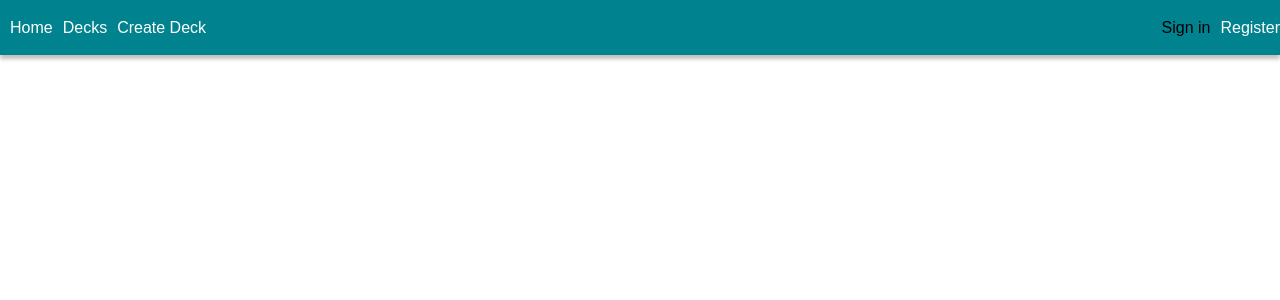
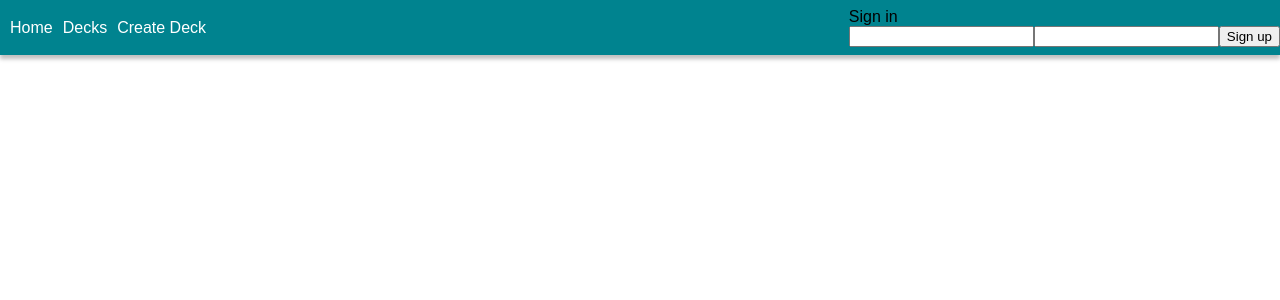
Before and after one commit to galbertsson/MarcWeb, a Next.js app in the folder Marc/: page / in a window 1280 px wide. Shown: the top 300 px of the page. Built offline with nearby package versions, Linux system fonts and the light colour scheme.

Commit message:
Made it possible to sign up

```diff
--- a/Marc/components/auth/signInContainer.tsx
+++ b/Marc/components/auth/signInContainer.tsx
@@ -36,7 +36,7 @@ class signInContainer extends React.Component<SignInContainerProps, SignInContai
 
     submit(e: React.FormEvent<HTMLInputElement>) {
         const { email, password } = this.state;
-        sendRequest(PATHS.LOGIN, [], {username: email, password: password});
+        sendRequest(PATHS.LOGIN, [], {username: email, password});
 
         e.preventDefault()
     }
--- a/Marc/components/auth/signin.js
+++ b/Marc/components/auth/signin.js
@@ -68,8 +68,8 @@ const SignIn = ({onChange, submit, onClose}) => {
                 <h1 className={'heading'} >Login</h1>
                 <span style={{position: 'absolute', top: '10px', right: '10px' }} onClick={() => onClose()}>X</span>
                 <div className='input-container'>
-                    <input type="email" className={'textInput'} name="email" onChange={onChange} placeholder='Username' />
-                    <input type="password" className={'textInput'} name="password" onChange={onChange} placeholder='Password'/>
+                    <input type="email" className={'textInput'} name="email" onChange={(e) => onChange(e)} placeholder='Username' />
+                    <input type="password" className={'textInput'} name="password" onChange={(e) => onChange(e)} placeholder='Password'/>
                 </div>
                 <button onClick={submit} className={'button'}>Login</button>
             </form>
--- /dev/null
+++ b/Marc/components/auth/signup.tsx
@@ -0,0 +1,46 @@
+import React from 'react';
+import { withRouter } from 'next/router'
+import { sendRequest } from '../communication/communication';
+import { PATHS } from '../communication/routes';
+
+class Signup extends React.Component<{}, {email: string, password: string}> {
+
+    constructor(props: {}){
+        super(props)
+        this.state = {
+            email: '',
+            password: ''
+        }
+    }
+
+    register(){
+        /* this.props.firebase.createUserWithEmailAndPassword(this.state.email, this.state.password)
+        .then(this.setState({email : "", password : ""}))
+        .catch(error => {
+            if(error){}
+        }) */
+        const { email, password } = this.state;
+
+        sendRequest(PATHS.REGISTER, [], { username: email , password});
+    }
+
+    //@ts-ignore
+    change(e){
+        //@ts-ignore
+        this.setState({[e.target.name] : e.target.value})
+    }
+
+    render(){
+        return <>
+                <form>
+                    {/* @ts-ignore */}
+                    <input onChange={(e) => this.change(e)} name="email" type="email" />
+                    {/* @ts-ignore */}
+                    <input onChange={(e) => this.change(e)} name="password" type="password" />
+                    <button onClick={() => this.register()}>Sign up</button>
+                </form>
+            </>
+    }
+}
+
+export default Signup;
--- a/Marc/components/shared/header.tsx
+++ b/Marc/components/shared/header.tsx
@@ -3,6 +3,7 @@ import Link from 'next/link'
 import SigninContainer from '../auth/signInContainer'
 import Colors from '../../util/colors'
 import User from '../../util/User'
+import Signup from '../auth/signup'
 
 const Header = ({ }) => {
     return (
@@ -48,9 +49,7 @@ const Header = ({ }) => {
                 </div>
                 <div className="end">
                     <SigninContainer />
-                    <a href="#" className="nav-link nav-text">
-                        Register
-                    </a>
+                    <Signup />
                 </div>
             </nav>
         </>
```
Also changed, not shown: Marc/components/auth/signup.js (deleted, +0 -35 lines).
